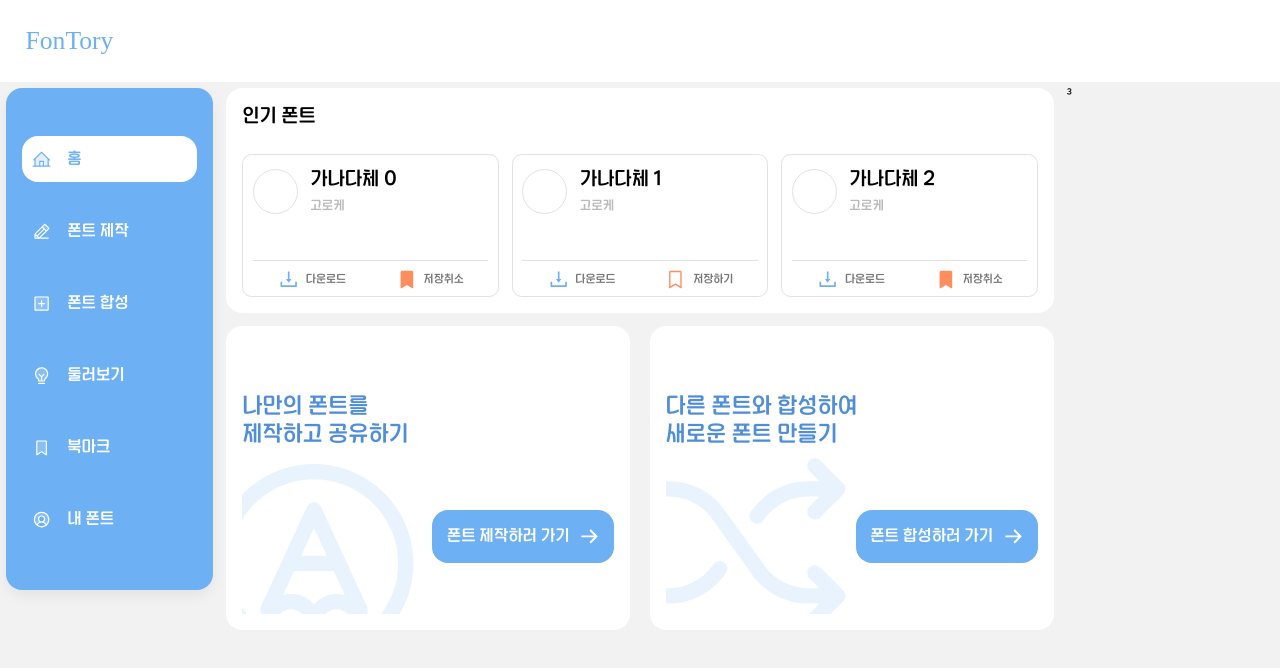
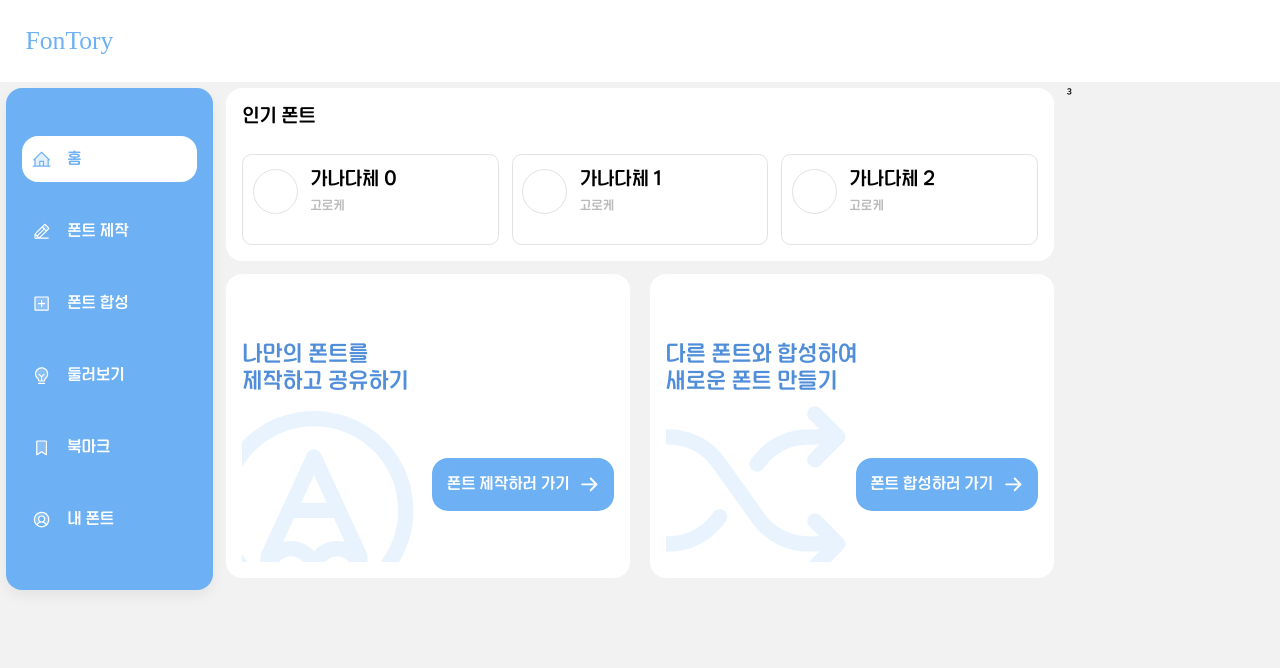
Before and after one commit to font-king/FONTory_FE, a React (Vite) app: page / in a window 1280 px wide. Shown: the top 668 px of the page. Built offline with nearby package versions, Linux system fonts and the light colour scheme; a web font is replaced by a local one.

Commit message:
refactor: ActionButton 제거 (#37)
디자인 변경에 따른 액션 버튼 그룹 제거

```diff
--- a/src/shared/hook/useActionGroupContext.js
+++ /dev/null
@@ -1,13 +0,0 @@
-import { createContext } from 'react'
-import { useContext } from 'react'
-
-export const ActionGroupContext = createContext()
-
-export const useActionGroupContext = () => {
-  const context = useContext(ActionGroupContext)
-
-  if (!context) {
-    throw new Error('ActionGroupContext.* 컴포넌트만 사용 가능합니다.')
-  }
-  return context
-}
--- a/src/shared/ui/FontDetail.jsx
+++ b/src/shared/ui/FontDetail.jsx
@@ -3,7 +3,6 @@ import styled from 'styled-components'
 import { useToggle } from '@/shared/hook/useToggle'
 
 import { FontCardWithArrow } from './fontCard/FontCardWithArrow'
-import { ActionGroup } from './actionGroup'
 import { SectionLayout } from './SectionLayout'
 
 const RecommendedSection = ({ recommendList }) => {
@@ -28,11 +27,12 @@ const ActionGroupSection = ({ bookmarkState, isMyFont, onEdit }) => {
   }
 
   return (
-    <ActionGroup size="lg">
-      <ActionGroup.Download onClick={handleDownload} />
-      {isMyFont && <ActionGroup.Edit onClick={onEdit} />}
-      <ActionGroup.Save isSaved={isBookmarked} onClick={handleBookmark} />
-    </ActionGroup>
+    // <ActionGroup size="lg">
+    //   <ActionGroup.Download onClick={handleDownload} />
+    //   {isMyFont && <ActionGroup.Edit onClick={onEdit} />}
+    //   <ActionGroup.Save isSaved={isBookmarked} onClick={handleBookmark} />
+    // </ActionGroup>
+    <></>
   )
 }
 
--- a/src/shared/ui/actionGroup/ActionButton.jsx
+++ /dev/null
@@ -1,81 +0,0 @@
-import { useContext } from 'react'
-import styled from 'styled-components'
-
-import { ActionGroupContext } from '@/shared/hook/useActionGroupContext'
-
-import { SquareCloseIcon, TrashIcon, WrenchIcon } from '../icons/NonPropIcons'
-import {
-  DownloadIcon,
-  FilledBookmarkIcon,
-  SquareCheckIcon,
-  UnfilledBookmarkIcon,
-} from '../icons/PropIcons'
-
-export const Download = (props) => {
-  const { size } = useContext(ActionGroupContext)
-  return (
-    <ButtonContainer size={size} {...props}>
-      <DownloadIcon size={size} /> 다운로드
-    </ButtonContainer>
-  )
-}
-
-export const Save = ({ isSaved, ...rest }) => {
-  const { size } = useContext(ActionGroupContext)
-  return (
-    <ButtonContainer size={size} {...rest}>
-      {isSaved ? (
-        <>
-          <FilledBookmarkIcon size={size} /> 저장취소
-        </>
-      ) : (
-        <>
-          <UnfilledBookmarkIcon size={size} /> 저장하기
-        </>
-      )}
-    </ButtonContainer>
-  )
-}
-
-export const Cancel = (props) => {
-  const { size } = useContext(ActionGroupContext)
-  return (
-    <ButtonContainer size={size} {...props}>
-      <SquareCloseIcon /> 취소하기
-    </ButtonContainer>
-  )
-}
-
-export const Delete = (props) => {
-  const { size } = useContext(ActionGroupContext)
-  return (
-    <ButtonContainer size={size} {...props}>
-      <TrashIcon /> 삭제하기
-    </ButtonContainer>
-  )
-}
-
-export const Edit = (props) => {
-  const { size } = useContext(ActionGroupContext)
-  return (
-    <ButtonContainer size={size} {...props}>
-      <WrenchIcon /> 수정하기
-    </ButtonContainer>
-  )
-}
-
-export const Complete = (props) => {
-  const { size } = useContext(ActionGroupContext)
-  return (
-    <ButtonContainer size={size} {...props}>
-      <SquareCheckIcon isActive size={size} /> 수정완료
-    </ButtonContainer>
-  )
-}
-
-const ButtonContainer = styled.button`
-  ${({ theme, size }) => theme.flexBox('row', 'center', undefined, size === 'sm' ? 'sm' : 'lg')};
-  ${({ theme, size }) => theme.font(size === 'sm' ? 900 : 500, theme.colors.grey[600])};
-  ${({ theme, size }) => theme.padding(size === 'sm' ? 'sm' : 'lg', 0, 0)};
-  background: white;
-`
--- a/src/shared/ui/actionGroup/index.jsx
+++ /dev/null
@@ -1,28 +0,0 @@
-import styled from 'styled-components'
-
-import { ActionGroupContext } from '@/shared/hook/useActionGroupContext'
-
-import { Cancel, Complete, Delete, Download, Edit, Save } from './ActionButton'
-
-const ActionGroupProvider = ({ size = 'lg', children }) => {
-  return (
-    <ActionGroupContext.Provider value={{ size }}>
-      <GroupContainer>{children}</GroupContainer>
-    </ActionGroupContext.Provider>
-  )
-}
-
-export const ActionGroup = Object.assign(ActionGroupProvider, {
-  Download,
-  Save,
-  Cancel,
-  Delete,
-  Edit,
-  Complete,
-})
-
-const GroupContainer = styled.div`
-  ${({ theme }) => theme.flexBox('row', undefined, 'space-around')};
-  ${({ theme }) => theme.border('divider', 'top')};
-  background: white;
-`
--- a/src/shared/ui/fontCard/FontCardWithActions.jsx
+++ b/src/shared/ui/fontCard/FontCardWithActions.jsx
@@ -2,7 +2,6 @@ import { Link, useLocation } from 'react-router-dom'
 import styled from 'styled-components'
 
 import { useToggle } from '@/shared/hook/useToggle'
-import { ActionGroup } from '@/shared/ui/actionGroup'
 
 export const FontCardWithActions = ({ font, onDownload, onSave }) => {
   const location = useLocation()
@@ -26,10 +25,11 @@ export const FontCardWithActions = ({ font, onDownload, onSave }) => {
         </FontInfo>
       </ProfileSection>
       <PreviewText>{font.preview}</PreviewText>
-      <ActionGroup size="sm">
+      {/* <ActionGroup size="sm">
         <ActionGroup.Download onClick={onDownload} />
         <ActionGroup.Save isSaved={isBookmarked} onClick={handleBookmark} />
-      </ActionGroup>
+      </ActionGroup> */}
+      <></>
     </LinkContainer>
   )
 }
--- a/src/shared/ui/icons/PropIcons.jsx
+++ b/src/shared/ui/icons/PropIcons.jsx
@@ -20,71 +20,13 @@ export const ProfileIcon = ({ size }) => {
   )
 }
 
-export const DownloadIcon = ({ size }) => {
-  const sizeRem = size === 'lg' ? '3.6rem' : '2.8rem'
+export const SquareCheckIcon = ({ isActive }) => {
+  const activeColor = (isActive) => (isActive ? colors.blue[500] : '#9E9E9E')
 
   return (
     <svg
-      width={sizeRem}
-      height={sizeRem}
-      viewBox="0 0 28 28"
-      fill="none"
-      xmlns="http://www.w3.org/2000/svg"
-    >
-      <path
-        d="M14.4527 18.0741C14.4732 18.1003 14.4993 18.1214 14.5292 18.136C14.559 18.1505 14.5918 18.1581 14.625 18.1581C14.6582 18.1581 14.691 18.1505 14.7208 18.136C14.7507 18.1214 14.7768 18.1003 14.7973 18.0741L17.8598 14.1995C17.9719 14.0573 17.8707 13.8468 17.6875 13.8468H15.6613V4.59367C15.6613 4.47336 15.5629 4.37492 15.4426 4.37492H13.802C13.6816 4.37492 13.5832 4.47336 13.5832 4.59367V13.8441H11.5625C11.3793 13.8441 11.2781 14.0546 11.3902 14.1968L14.4527 18.0741ZM24.6328 17.1171H22.9922C22.8719 17.1171 22.7734 17.2155 22.7734 17.3359V21.5468H6.47656V17.3359C6.47656 17.2155 6.37812 17.1171 6.25781 17.1171H4.61719C4.49687 17.1171 4.39844 17.2155 4.39844 17.3359V22.7499C4.39844 23.2339 4.78945 23.6249 5.27344 23.6249H23.9766C24.4605 23.6249 24.8516 23.2339 24.8516 22.7499V17.3359C24.8516 17.2155 24.7531 17.1171 24.6328 17.1171Z"
-        fill="#6DB0F4"
-      />
-    </svg>
-  )
-}
-
-export const FilledBookmarkIcon = ({ size }) => {
-  const sizeRem = size === 'lg' ? '3.6rem' : '2.8rem'
-
-  return (
-    <svg
-      width={sizeRem}
-      height={sizeRem}
-      viewBox="0 0 28 28"
-      fill="none"
-      xmlns="http://www.w3.org/2000/svg"
-    >
-      <path
-        d="M21 3.5H8.75C8.28587 3.5 7.84075 3.68437 7.51256 4.01256C7.18437 4.34075 7 4.78587 7 5.25V24.5C7.00008 24.6562 7.04194 24.8094 7.12125 24.944C7.20056 25.0785 7.31442 25.1893 7.45102 25.265C7.58762 25.3406 7.74198 25.3784 7.89808 25.3743C8.05418 25.3701 8.20633 25.3243 8.33875 25.2416L14.875 21.1564L21.4123 25.2416C21.5447 25.324 21.6968 25.3696 21.8527 25.3736C22.0087 25.3776 22.1628 25.3398 22.2992 25.2642C22.4357 25.1885 22.5494 25.0778 22.6287 24.9434C22.7079 24.8091 22.7498 24.656 22.75 24.5V5.25C22.75 4.78587 22.5656 4.34075 22.2374 4.01256C21.9092 3.68437 21.4641 3.5 21 3.5Z"
-        fill="#FF8E5D"
-      />
-    </svg>
-  )
-}
-
-export const UnfilledBookmarkIcon = ({ size }) => {
-  const sizeRem = size === 'lg' ? '3.6rem' : '2.8rem'
-
-  return (
-    <svg
-      width={sizeRem}
-      height={sizeRem}
-      viewBox="0 0 28 28"
-      fill="none"
-      xmlns="http://www.w3.org/2000/svg"
-    >
-      <path
-        d="M20.375 3.5H8.125C7.66087 3.5 7.21575 3.68437 6.88756 4.01256C6.55937 4.34075 6.375 4.78587 6.375 5.25V24.5C6.37508 24.6562 6.41694 24.8094 6.49625 24.944C6.57556 25.0785 6.68942 25.1893 6.82602 25.265C6.96262 25.3406 7.11698 25.3784 7.27308 25.3743C7.42918 25.3701 7.58133 25.3243 7.71375 25.2416L14.25 21.1564L20.7873 25.2416C20.9197 25.324 21.0718 25.3696 21.2277 25.3736C21.3837 25.3776 21.5378 25.3398 21.6742 25.2642C21.8107 25.1885 21.9244 25.0778 22.0037 24.9434C22.0829 24.8091 22.1248 24.656 22.125 24.5V5.25C22.125 4.78587 21.9406 4.34075 21.6124 4.01256C21.2842 3.68437 20.8391 3.5 20.375 3.5ZM20.375 22.9217L14.7127 19.3834C14.5736 19.2965 14.4129 19.2504 14.2489 19.2504C14.0849 19.2504 13.9242 19.2965 13.7852 19.3834L8.125 22.9217V5.25H20.375V22.9217Z"
-        fill="#FF8E5D"
-      />
-    </svg>
-  )
-}
-
-export const SquareCheckIcon = ({ isActive, size }) => {
-  const activeColor = (isActive) => (isActive ? colors.blue[500] : '#9E9E9E')
-  const sizeRem = size === 'lg' ? '3.6rem' : '3.2rem'
-
-  return (
-    <svg
-      width={sizeRem}
-      height={sizeRem}
+      width="3.2rem"
+      height="3.2rem"
       viewBox="0 0 32 32"
       fill="none"
       xmlns="http://www.w3.org/2000/svg"
```
Also changed, not shown: src/shared/ui/icons/NonPropIcons.jsx (+21 -39 lines).
